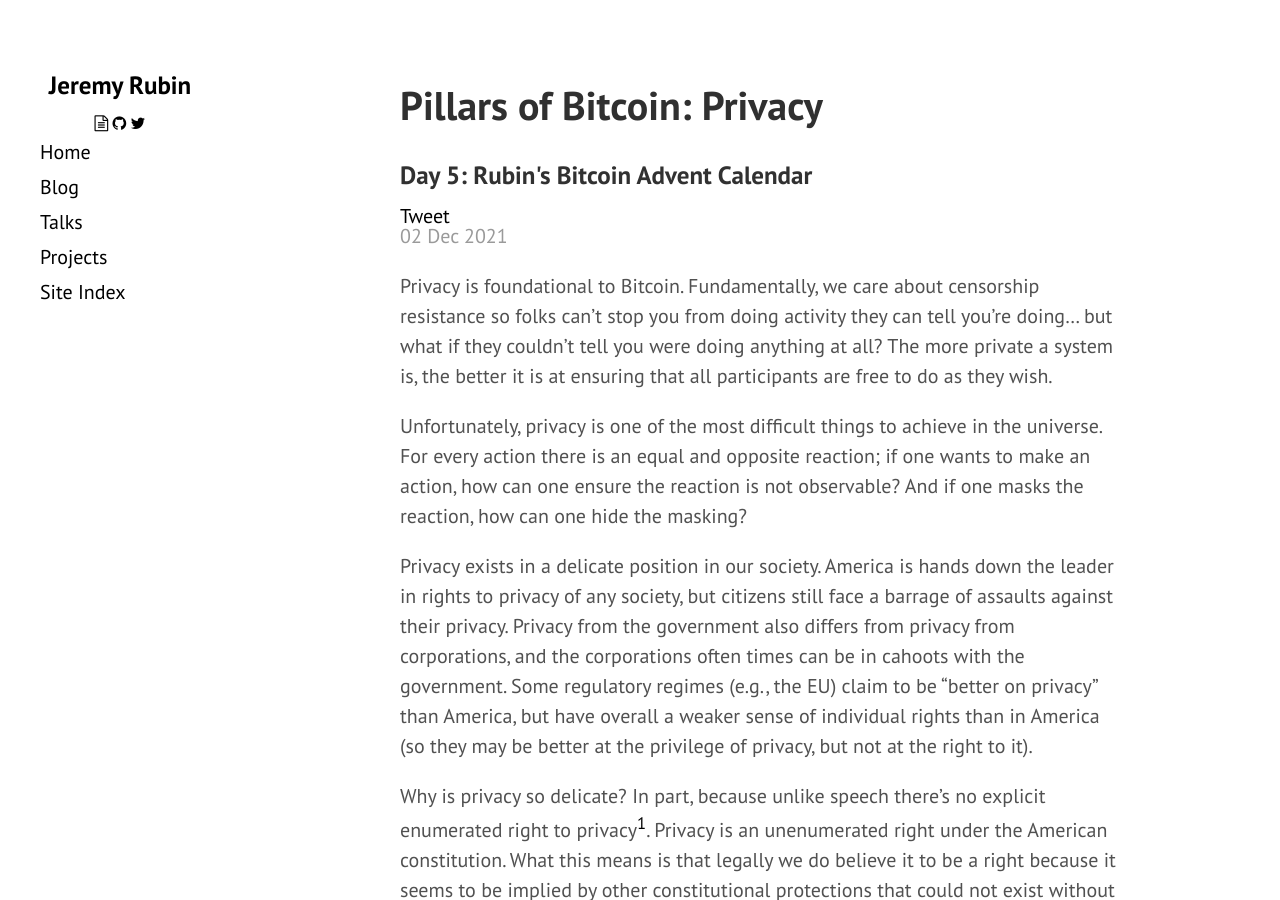
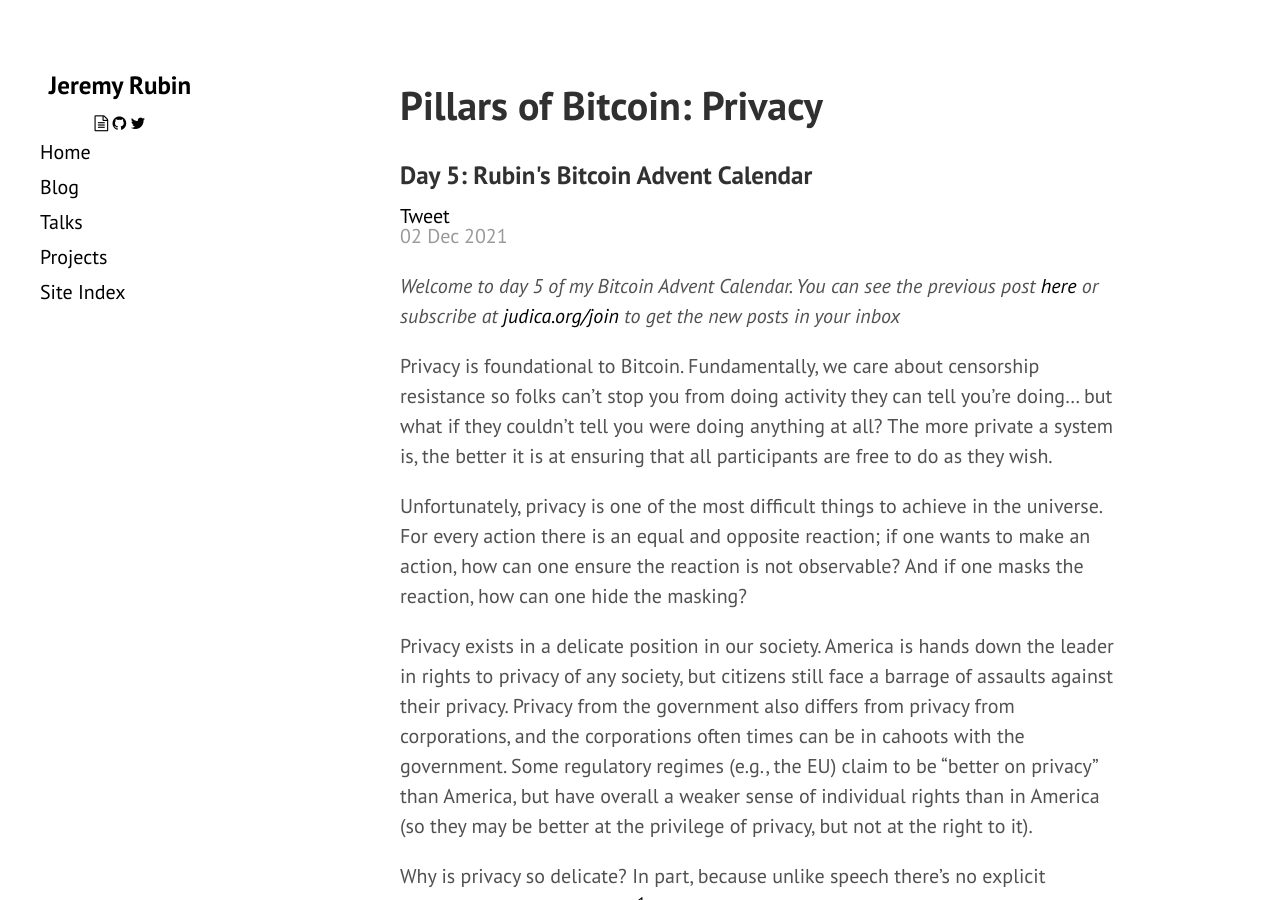
Before and after one commit to JeremyRubin/rubin.io, a Jekyll site: the page built from bitcoin/_posts/0000-00-00-advent-5.md, in a window 1280 px wide and 900 px high. Built offline with Jekyll 4.4.1, drawn with Linux system fonts in a browser that asks for light colours; comment, search, counter and statistics services are not loaded.

Commit message:
fix link advent 5

```diff
--- a/bitcoin/_posts/0000-00-00-advent-5.md
+++ b/bitcoin/_posts/0000-00-00-advent-5.md
@@ -1,12 +1,16 @@
 ---
 comments: True
-disqusId: 6227a1438395c50f6fd92024ad6083f7dff32cd9
+disqusId: 3e165cfe4960dd76446ebc7e4b501b19b0eb1314
 layout: post
 title: "Pillars of Bitcoin: Privacy"
 subtitle: "Day 5: Rubin's Bitcoin Advent Calendar"
 date: 2021-12-2
 hashtags: [Bitcoin, AdventCalendar]
 ---
+
+_Welcome to day 5 of my Bitcoin Advent Calendar. You can see the previous post
+[here](/bitcoin/2021/12/01/advent-4/) or subscribe at
+[judica.org/join](https://judica.org/join) to get the new posts in your inbox_
 
 Privacy is foundational to Bitcoin. Fundamentally, we care about censorship
 resistance so folks can't stop you from doing activity they can tell you're
```
